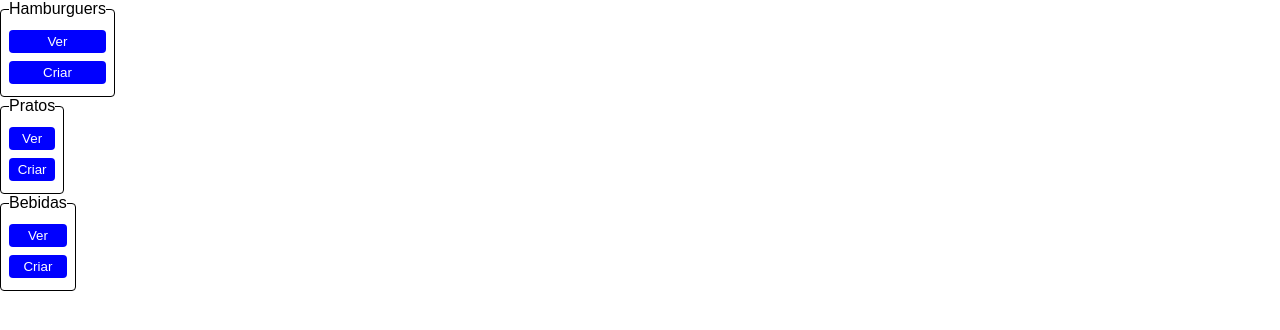
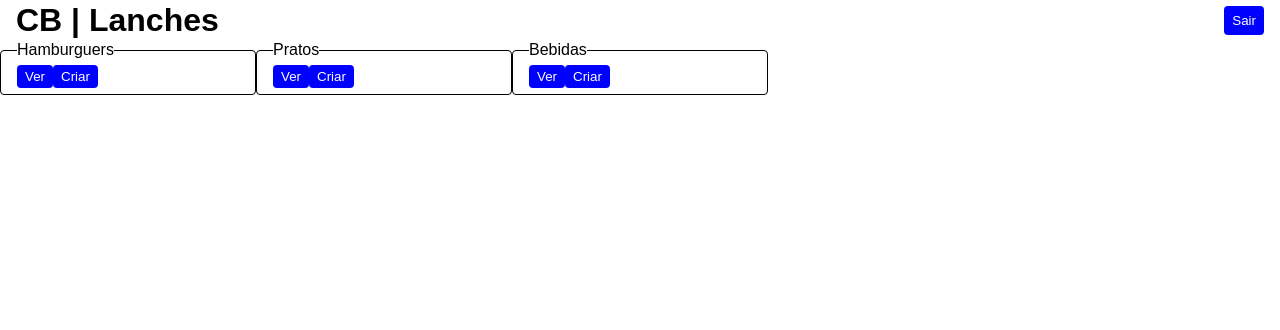
Before and after one commit to alanbrazoes/snacks-frontend, a Next.js app: page /dashboard in a window 1280 px wide. Shown: the top 330 px of the page. Built offline with nearby package versions, Linux system fonts and the light colour scheme.

Commit message:
style - rearranging

```diff
--- a/src/pages/dashboard/index.tsx
+++ b/src/pages/dashboard/index.tsx
@@ -2,32 +2,40 @@ import React from 'react';
 
 import Link from 'next/link';
 
+import { Header, FieldSet } from '@style/dashboardStyle';
+
 const CreateSnacks = () => {
   return (
     <>
-      <fieldset>
+      <Header>
+        <h1>CB | Lanches</h1>
+        <button>Sair</button>
+      </Header>
+      <main>
+        <FieldSet>
           <legend> Hamburguers </legend>
           <button>Ver</button>
           <Link href={'/dashboard/create/burguer'}>
             <button>Criar</button>
           </Link>
-      </fieldset>
+        </FieldSet>
 
-      <fieldset>
+        <FieldSet>
           <legend> Pratos </legend>
           <button>Ver</button>
           <Link href={'/dashboard/create/dishes'}>
             <button>Criar</button>
           </Link>
-      </fieldset>
+        </FieldSet>
 
-      <fieldset>
+        <FieldSet>
           <legend> Bebidas </legend>
           <button>Ver</button>
           <Link href={'/dashboard/create/drink'}>
             <button>Criar</button>
           </Link>
-      </fieldset>
+        </FieldSet>
+      </main>
     </>
   );
 };
--- a/src/services/burguerApi.ts
+++ b/src/services/burguerApi.ts
@@ -1,5 +1,5 @@
+import api from '@services/index';
 import { ICreateBurguer } from '@types';
-import api from '@services/index';
 
 export default {
   async getAllBurguers() {
--- /dev/null
+++ b/src/style/dashboardStyle.js
@@ -0,0 +1,15 @@
+import styled from 'styled-components';
+
+export const Header = styled.header`
+  display: flex;
+  justify-content: space-between;
+
+  padding: 2px 16px;
+`;
+
+export const FieldSet = styled.fieldset`
+  display: inline;
+
+  padding: 2px 16px;
+  width: 20vw;
+`;
```
Also changed, not shown: src/components/Snacks.tsx (+8 -5 lines), src/pages/dashboard/create/burguer.tsx (+3 -10 lines), src/pages/index.tsx (+2 -8 lines), src/style/createStyle/index.js (added, +8 -0 lines), src/style/indexStyle.js (added, +8 -0 lines), src/style/snacksCardStyle.js (added, +8 -0 lines), src/style/burguerStyle.js (added), src/style/cartStyle.js (added), src/style/loginStyle.js (added). Lines whose indentation alone changed are shown as unchanged.
